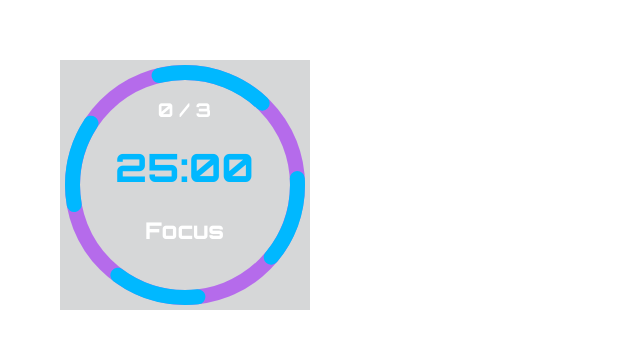
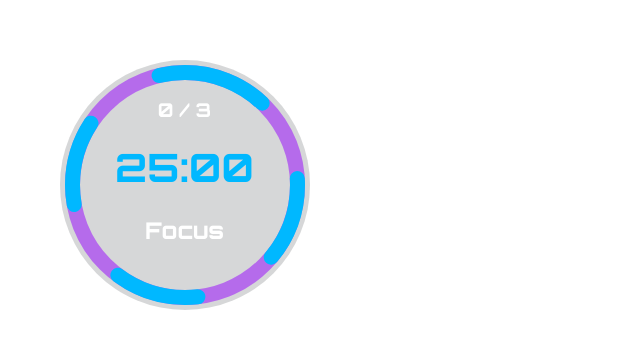
Before and after one commit to PilarCha/Vue-Pomodoro, a Vue app: page / in a window 1280 px wide. Shown: the part 215-564 px from the top of the page, without its empty margins (0-640 px from the left). Built offline with nearby package versions, Linux system fonts and the light colour scheme.

Commit message:
the background color needed some radius to look nice

```diff
--- a/src/assets/styles/timer.css
+++ b/src/assets/styles/timer.css
@@ -28,6 +28,8 @@ body {
   width: 250px;
   height: 250px;
   background: rgba(52, 56, 61,.2);
+  border-radius:125px;
+
 }
 
 .base-timer__svg {
```
